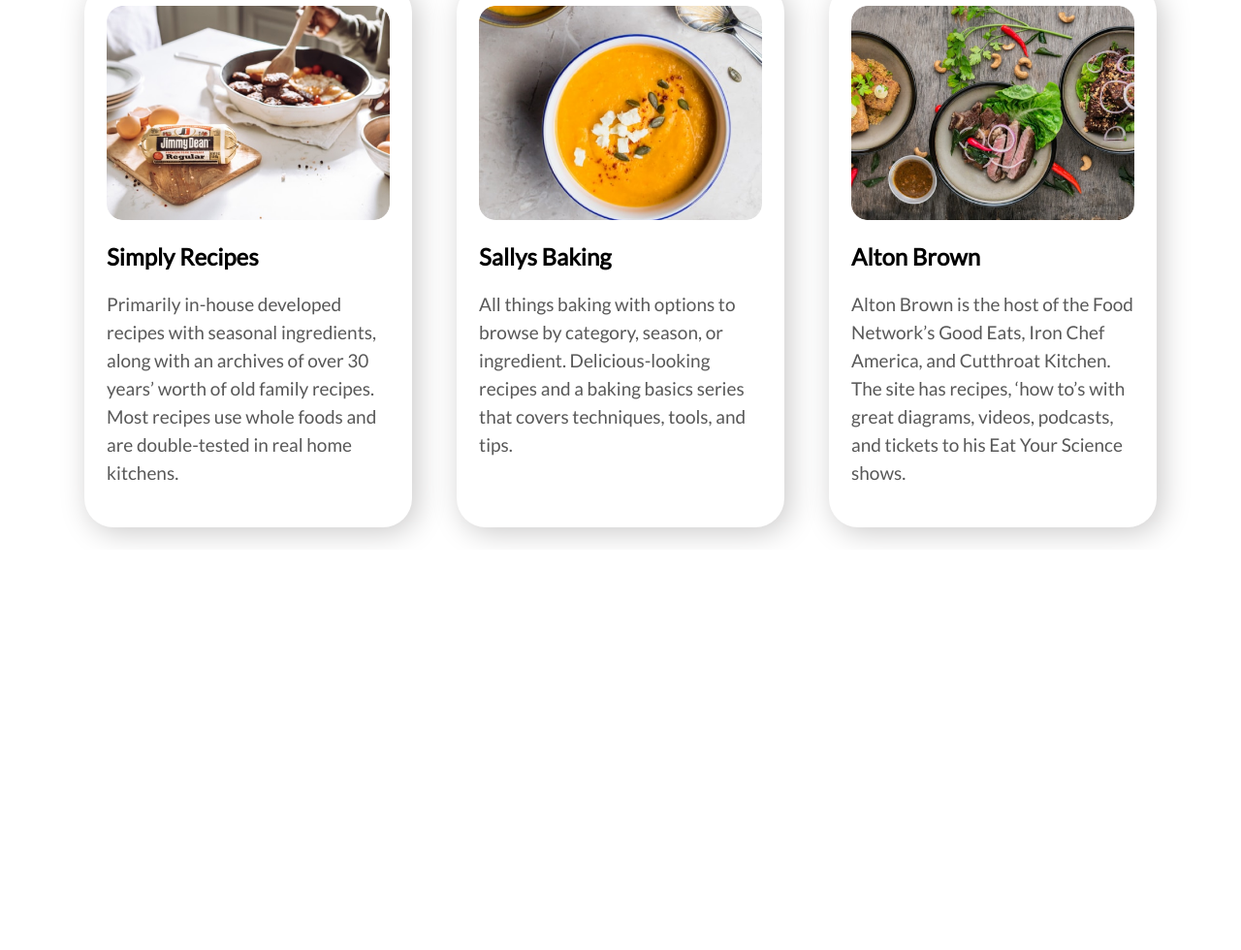
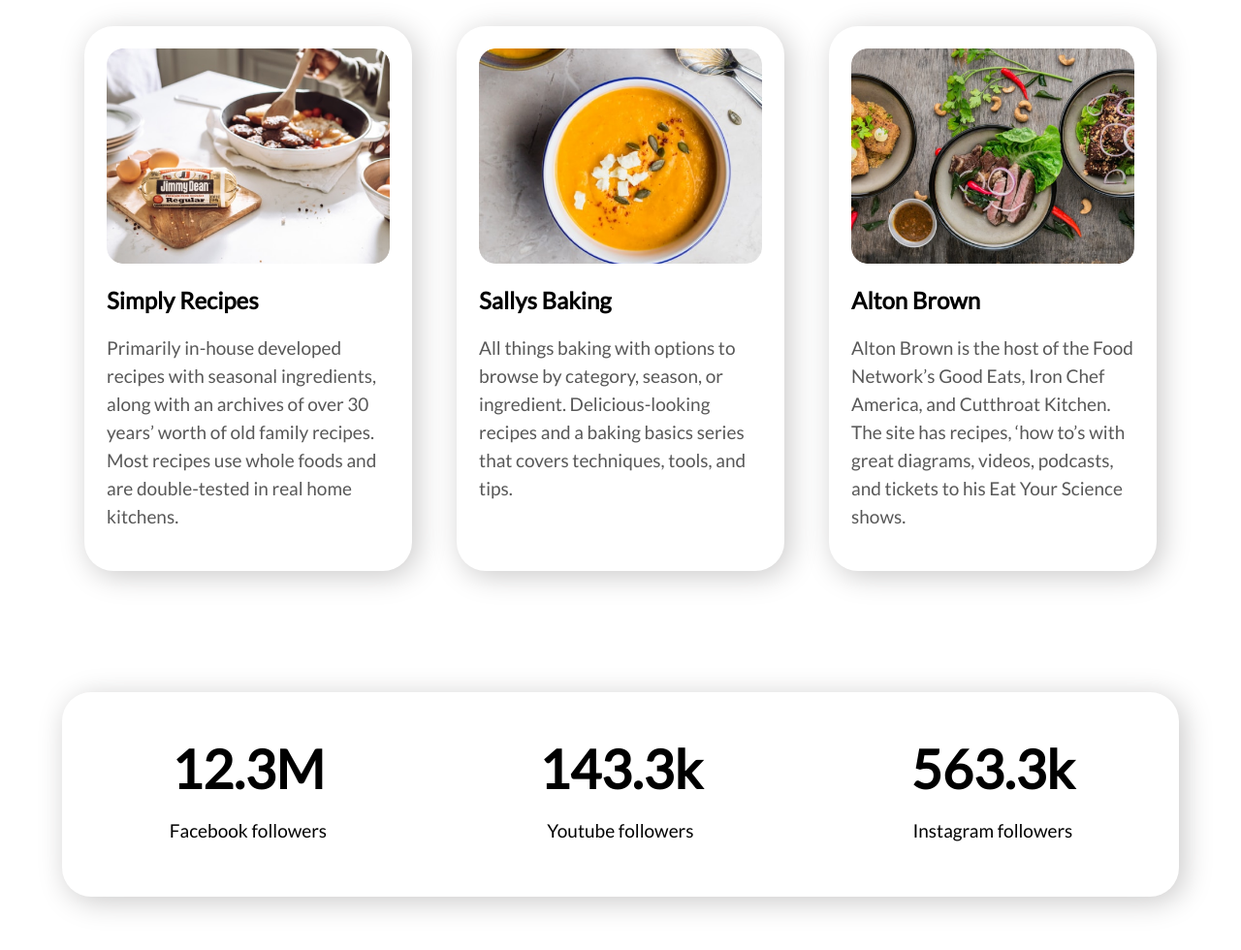
Before and after one commit to masum691/food-network, a plain HTML site: page index.html in a window 1280 px wide. Shown: the part 1558-2538 px from the top of the page at 97% size. Before the commit the page ends 2125 px from the top, so only its background shows below. Drawn offline with Linux system fonts and the light colour scheme.

Commit message:
adding social info

```diff
--- a/index.html
+++ b/index.html
@@ -19,9 +19,10 @@
     <section class="flexible-container">
 
         <div class="half-width">
-            <h1><span class="diffrent-color">Skip</span> the diet, Just eat healthy with food network</h1>
-            <p class="description">Imagine you don't need a diet because we provide healthy and delicious food for you
-            </p>
+
+            <h1><span class="diffrent-color">Eat</span> healthy without the diet with food network</h1>
+
+            <p class="description">We'll make you delicious, healthy food so that you'd never need to eat a diet</p>
 
             <a title="Click for order food" class="clickable-button" href="https://www.amazon.com/food/s?k=food"
                 target="_blank">Order food</a>
@@ -67,7 +68,7 @@
     highly-rated podcast hosted by founder Kelly.</p>
 
 
-    <section class="skills-cantainer">
+    <section class="skills-container">
 
         <div class="recipe-blog">
             <img src="images/Project Cover.jpg" alt="">
@@ -90,6 +91,28 @@
 
     </section>
 
+    <!-- skills-container end here -->
+
+    <div class="social-info">
+        <div class="follwers">
+            <h2>12.3M</h2>
+            <p>Facebook followers</p>
+        </div>
+
+        <div class="follwers">
+            <h2>143.3k</h2>
+            <p>Youtube followers</p>
+        </div>
+
+        <div class="follwers">
+            <h2>563.3k</h2>
+            <p>Instagram followers</p>
+        </div>
+    </div>
+
+
+
+
 
 
 </body>
--- a/style.css
+++ b/style.css
@@ -67,6 +67,9 @@ h1{
 }
 .recipe-heading{
     text-align: center;
+    color: rgb(88, 88, 88);
+    font-size: 38px;
+    font-family: Tahoma;
 }
 .recipe-desc{
     text-align: center;
@@ -74,10 +77,10 @@ h1{
     color: rgb(88, 88, 88);
     font-size: 20px;
 }
-.skills-cantainer{
+.skills-container{
     display: flex;
     width: 90%;
-    margin: 0% 5%;
+    margin: 3% 5%;
 
 }
 .recipe-blog{
@@ -96,3 +99,23 @@ h1{
     font-size: 19px;
     line-height: 29px;
 }
+.social-info{
+    display: flex;
+    width: 90%;
+    margin: 8% 5%;
+    padding-bottom: 3%;
+    box-shadow: 5px 5px 30px #cac9c9;
+    border-radius: 30px;
+}
+.follwers{
+    width: 33.33%;
+    text-align: center;
+}
+.social-info h2{
+    font-size: 55px;
+    font-weight: 700;
+    margin-bottom: 0;
+}
+.social-info p{
+    font-size: 19px;
+}
```
